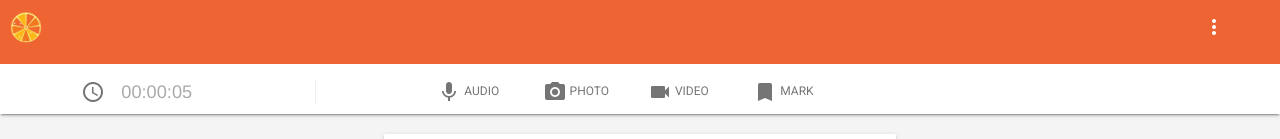
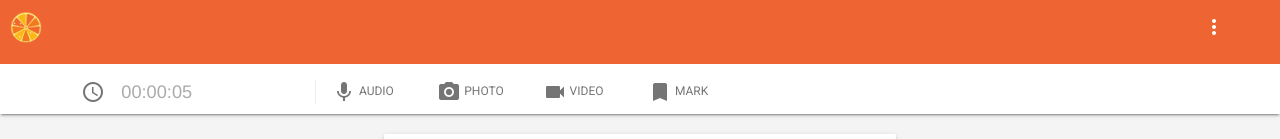
Before and after one commit to TangerineKenya/DesignSprintPrototype-Team1, a plain HTML site: page lesson.html in a window 1280 px wide. Shown: the top 139 px of the page. Drawn offline with nearby package versions, Linux system fonts and the light colour scheme.

Commit message:
Update lesson.html

```diff
--- a/lesson.html
+++ b/lesson.html
@@ -107,10 +107,6 @@
 
           <div class="mdl-cell mdl-cell--2-col timer">
             00:00:00
-          </div>
-
-
-          <div class="mdl-cell mdl-cell--1-col">
           </div>
 
           <div class="mdl-cell mdl-cell--1-col tangerine-header--bar--button audio-button">
```
